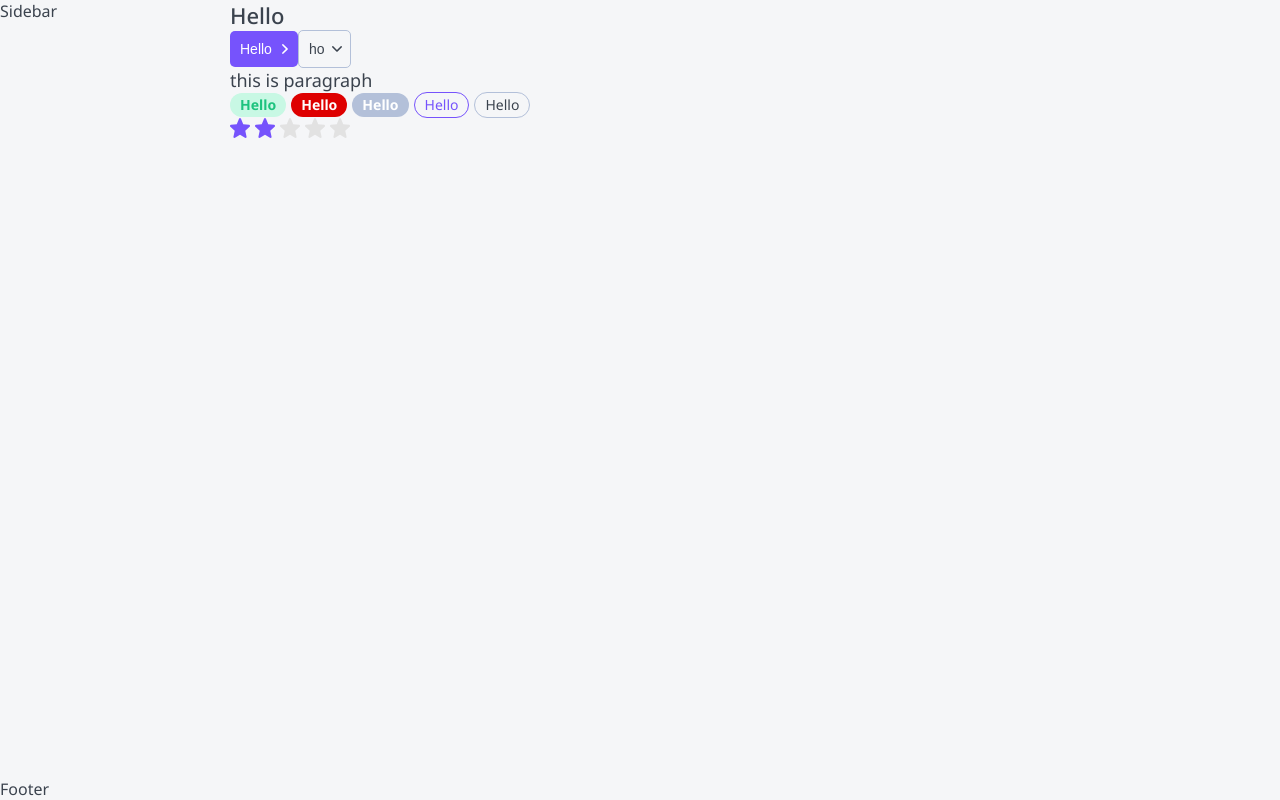
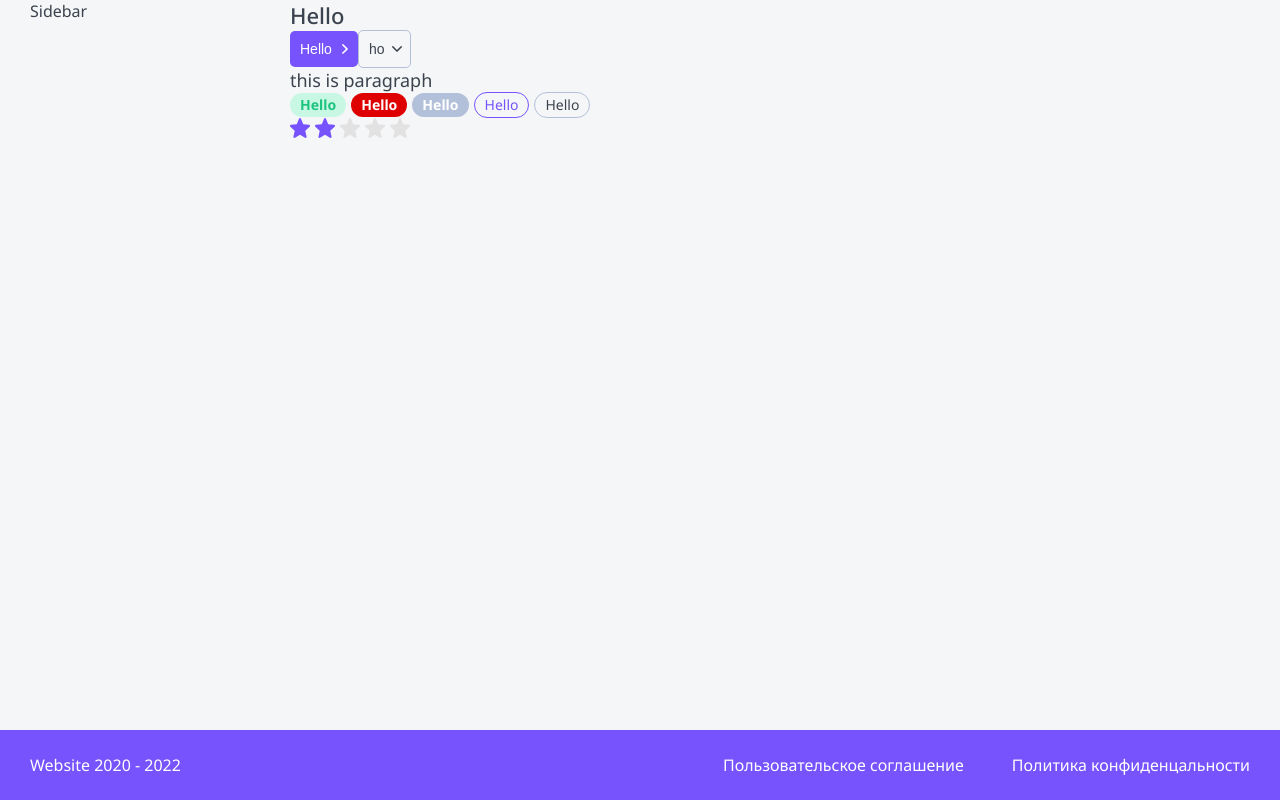
Before and after one commit to ancill/NextJsRatingApp, a Next.js app: page / in a window 1280 px wide. Built offline with nearby package versions, Linux system fonts and the light colour scheme.

Commit message:
footer layout

```diff
--- a/layout/Footer/Footer.module.css
+++ b/layout/Footer/Footer.module.css
@@ -0,0 +1,24 @@
+.footer {
+	display: grid;
+
+	padding: 25px 30px;
+
+	color: var(--white);
+
+	background-color: var(--primary);
+
+	font-size: 16px;
+	line-height: 20px;
+	grid-template-columns: 1fr auto auto;
+	gap: 10px 48px;
+}
+
+.footer a:hover {
+	color: var(--gray-light);
+}
+
+@media (max-width: 765px) {
+	.footer {
+		grid-template-columns: 1fr;
+	}
+}
--- a/layout/Footer/Footer.tsx
+++ b/layout/Footer/Footer.tsx
@@ -1,10 +1,15 @@
 import { FooterProps } from './Footer.props';
-import styles from './Paragraph.module.css';
+import styles from './Footer.module.css';
 import cn from 'classnames';
-export const Footer = ({ ...props }: FooterProps): JSX.Element => {
+import { format } from 'date-fns';
+export const Footer = ({ className, ...props }: FooterProps): JSX.Element => {
 	return (
-		<div {...props}>
-			Footer
-		</div>
+		<footer className={cn(className, styles.footer)} {...props}>
+			<div>
+				Website 2020 - {format(new Date(), 'yyyy')}
+			</div>
+			<a href='#' target='blank'>Пользовательское соглашение</a>
+			<a href='#' target='blank'>Политика конфиденцальности</a>
+		</footer>
 	);
 };
--- a/layout/Layout.module.css
+++ b/layout/Layout.module.css
@@ -4,6 +4,7 @@
 
 	min-height: 100vh;
 	grid-template-rows: auto 1fr auto;
+	gap: 0 30px;
 	grid-template-areas:
 		". header header ."
 		". sidebar body ."
--- a/layout/Sidebar/Sidebar.tsx
+++ b/layout/Sidebar/Sidebar.tsx
@@ -1,6 +1,7 @@
 import { SidebarProps } from './Sidebar.props';
 import styles from './Paragraph.module.css';
 import cn from 'classnames';
+
 export const Sidebar = ({ ...props }: SidebarProps): JSX.Element => {
 	return (
 		<div {...props}>
--- a/package.json
+++ b/package.json
@@ -12,6 +12,7 @@
   },
   "dependencies": {
     "classnames": "^2.3.1",
+    "date-fns": "^2.28.0",
     "next": "12.1.5",
     "react": "18.0.0",
     "react-dom": "18.0.0"
```
Also changed, not shown: 1 other file (tests, documents, lock files or other folders).
